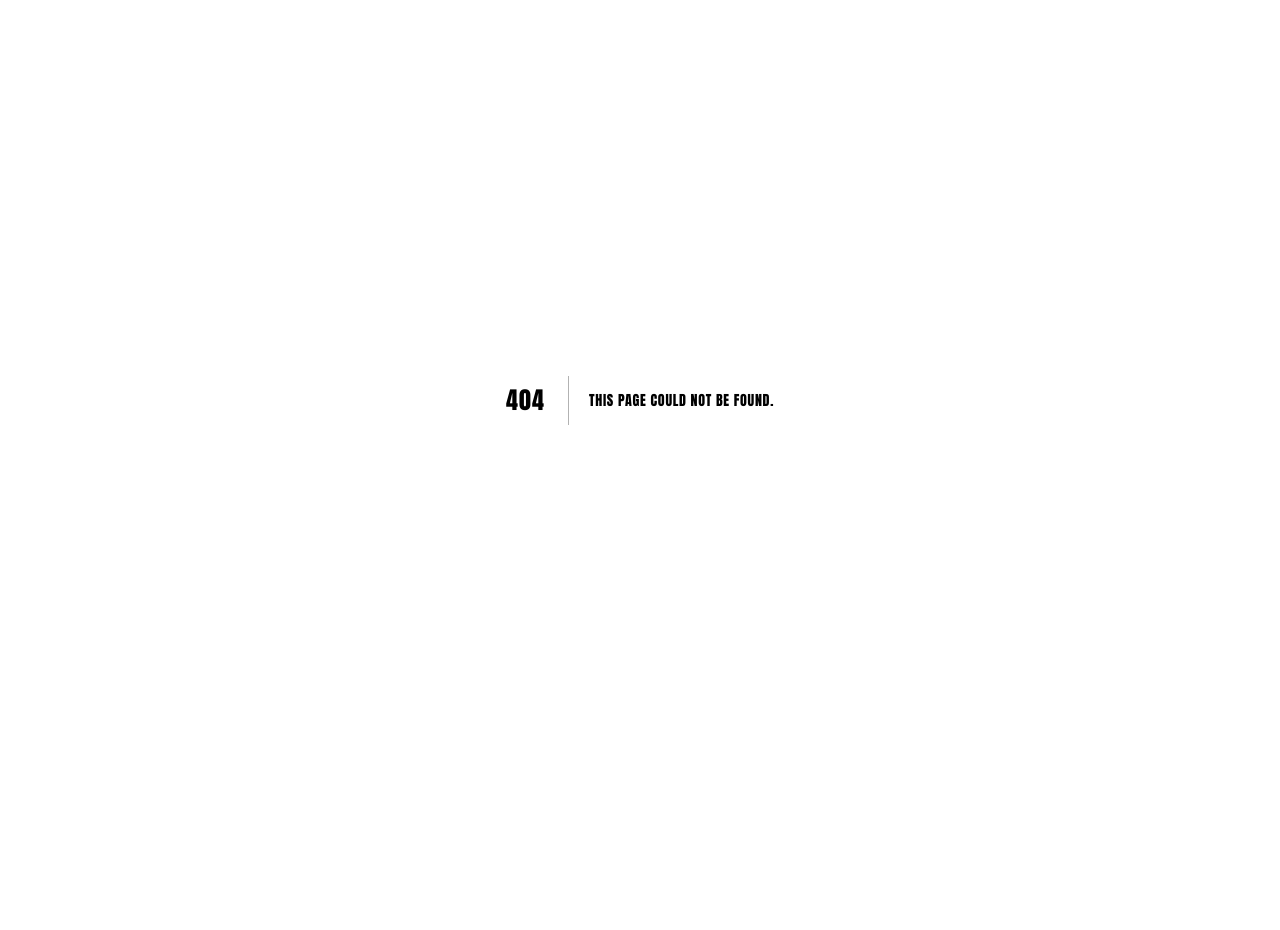
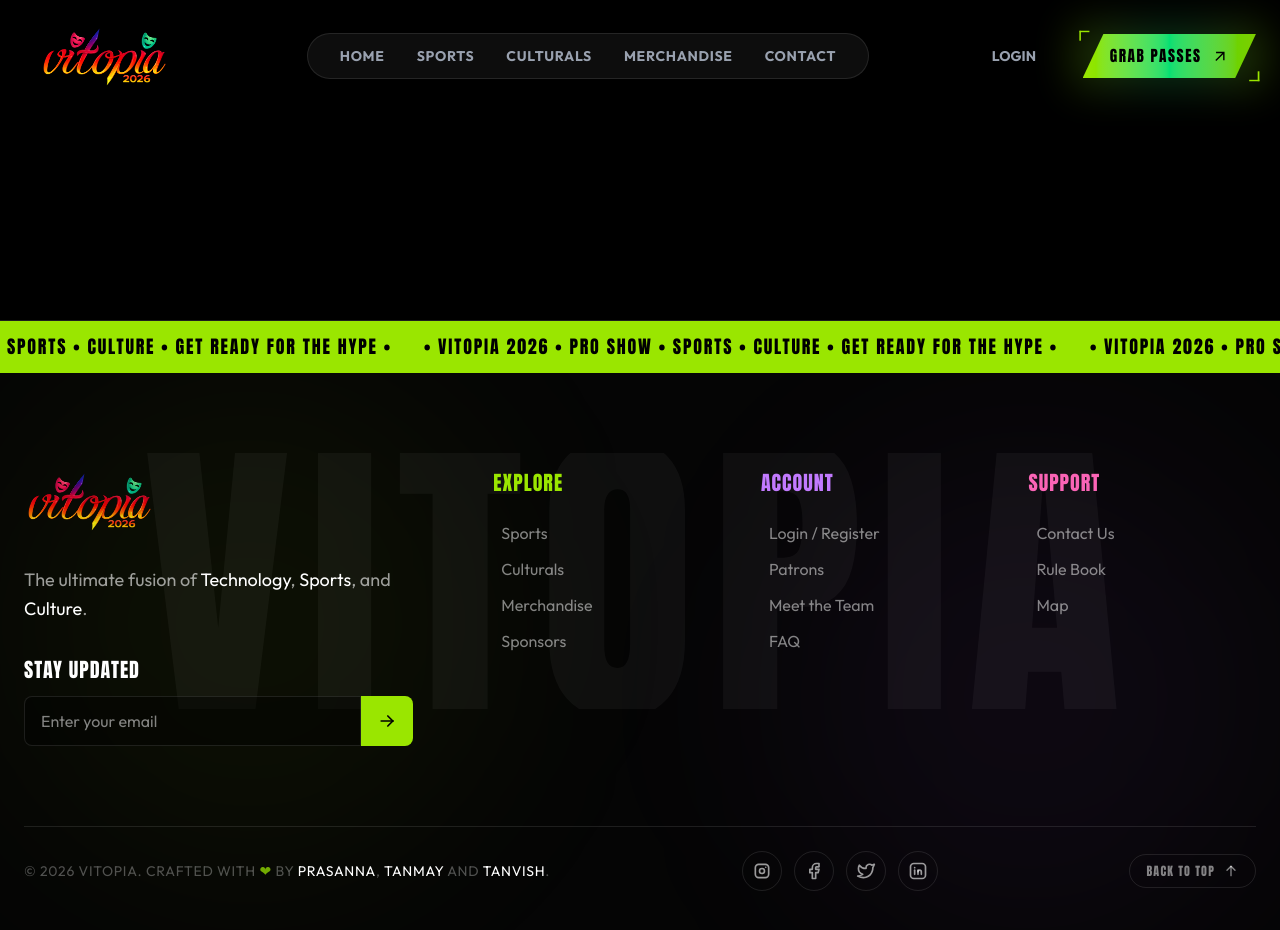
Before and after one commit to PrasannaPal21/vitopia26, a Next.js app: page /faq in a window 1280 px wide. Before the commit this address had no page. Shown: the top 930 px of the page. Before the commit the page ends 800 px from the top, so only its background shows below. Built offline with nearby package versions, Linux system fonts and the light colour scheme.

Commit message:
placeholder pages

```diff
--- /dev/null
+++ b/src/app/faq/page.jsx
@@ -0,0 +1,12 @@
+import { Footer } from "@/components/Homepage/sections/footer";
+import Navbar from "@/components/Homepage/sections/navbar";
+
+export default function Page() {
+    return (
+        <div className="bg-black min-h-screen">
+            <Navbar />
+            <div className="h-80" />
+            <Footer />
+        </div>
+    );
+}
--- /dev/null
+++ b/src/app/login/page.jsx
@@ -0,0 +1,12 @@
+import { Footer } from "@/components/Homepage/sections/footer";
+import Navbar from "@/components/Homepage/sections/navbar";
+
+export default function Page() {
+    return (
+        <div className="bg-black min-h-screen">
+            <Navbar />
+            <div className="h-80" />
+            <Footer />
+        </div>
+    );
+}
--- /dev/null
+++ b/src/app/patrons/page.jsx
@@ -0,0 +1,12 @@
+import { Footer } from "@/components/Homepage/sections/footer";
+import Navbar from "@/components/Homepage/sections/navbar";
+
+export default function Page() {
+    return (
+        <div className="bg-black min-h-screen">
+            <Navbar />
+            <div className="h-80" />
+            <Footer />
+        </div>
+    );
+}
--- /dev/null
+++ b/src/app/sponsers/page.jsx
@@ -0,0 +1,12 @@
+import { Footer } from "@/components/Homepage/sections/footer";
+import Navbar from "@/components/Homepage/sections/navbar";
+
+export default function Page() {
+    return (
+        <div className="bg-black min-h-screen">
+            <Navbar />
+            <div className="h-80" />
+            <Footer />
+        </div>
+    );
+}
--- /dev/null
+++ b/src/app/team/page.jsx
@@ -0,0 +1,12 @@
+import { Footer } from "@/components/Homepage/sections/footer";
+import Navbar from "@/components/Homepage/sections/navbar";
+
+export default function Page() {
+    return (
+        <div className="bg-black min-h-screen">
+            <Navbar />
+            <div className="h-80" />
+            <Footer />
+        </div>
+    );
+}
--- a/src/components/Homepage/sections/footer.jsx
+++ b/src/components/Homepage/sections/footer.jsx
@@ -96,17 +96,17 @@ export function Footer() {
                     { label: 'Sports', href: '/sports' },
                     { label: 'Culturals', href: '/culturals' },
                     { label: 'Merchandise', href: '/merchandise' },
-                    { label: 'Sponsors', href: '#' }
+                    { label: 'Sponsors', href: '/sponsers' }
                   ]
                 },
                 {
                   title: "Account",
                   color: "text-purple-400",
                   items: [
-                    { label: 'Login / Register', href: '#' },
-                    { label: 'Campus Ambassador', href: '#' },
-                    { label: 'Meet the Team', href: '#' },
-                    { label: 'FAQ', href: '#' }
+                    { label: 'Login / Register', href: '/login' },
+                    { label: 'Patrons', href: '/patrons' },
+                    { label: 'Meet the Team', href: '/team' },
+                    { label: 'FAQ', href: '/faq' }
                   ]
                 },
                 {
@@ -114,8 +114,7 @@ export function Footer() {
                   color: "text-pink-400",
                   items: [
                     { label: 'Contact Us', href: '/contact' },
-                    { label: 'Help Center', href: '#' },
-                    { label: 'Safety Guide', href: '#' },
+                    { label: 'Rule Book', href: '#' },
                     { label: 'Map', href: 'https://maps.app.goo.gl/PSy6LqAeRo16vSd68' }
                   ]
                 }
```
